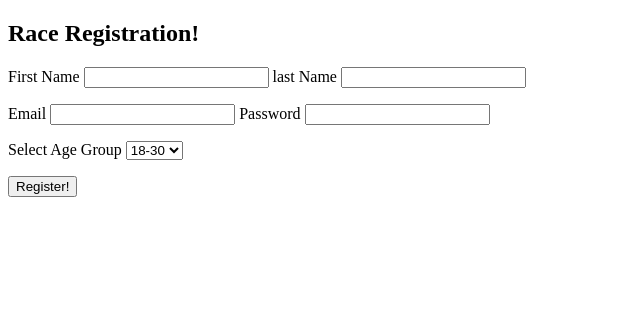
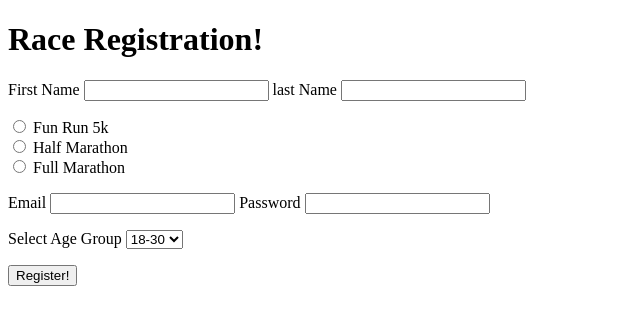
Before and after one commit to zoro9483/Bootcamp2021, a plain HTML site: page Maration Registration.html in a window 1280 px wide. Shown: the whole page, without its empty margins (0-640 px from the left). Drawn offline with Linux system fonts and the light colour scheme.

Commit message:
building race registration form

```diff
--- a/Maration Registration.html
+++ b/Maration Registration.html
@@ -9,15 +9,32 @@
 </head>
 
 <body>
-    <h2>Race Registration!</h2>
+    <h1>Race Registration!</h1>
     <form action="/dummy">
 
-        <label for="first">First Name</label>
-        <input type="text" name="first" id="first" required>
+        <p>
+            <label for="first">First Name</label>
+            <input type="text" name="firstname" id="first" required>
 
 
-        <label for="last">last Name</label>
-        <input type="text" name="last" id="last" required>
+            <label for="last">last Name</label>
+            <input type="text" name="lastname" id="last" required>
+
+        </p>
+
+        <input type="radio" id="funrun" name="race">
+        <label for="funrun">Fun Run 5k</label><br>
+
+        <input type="radio" id="hlaf" name="race">
+        <label for="half">Half Marathon</label><br>
+
+        <input type="radio" id="full" name="race">
+        <label for="full">Full Marathon</label><br>
+
+
+
+
+
 
         <p>
             <label for="email">Email</label>
```
